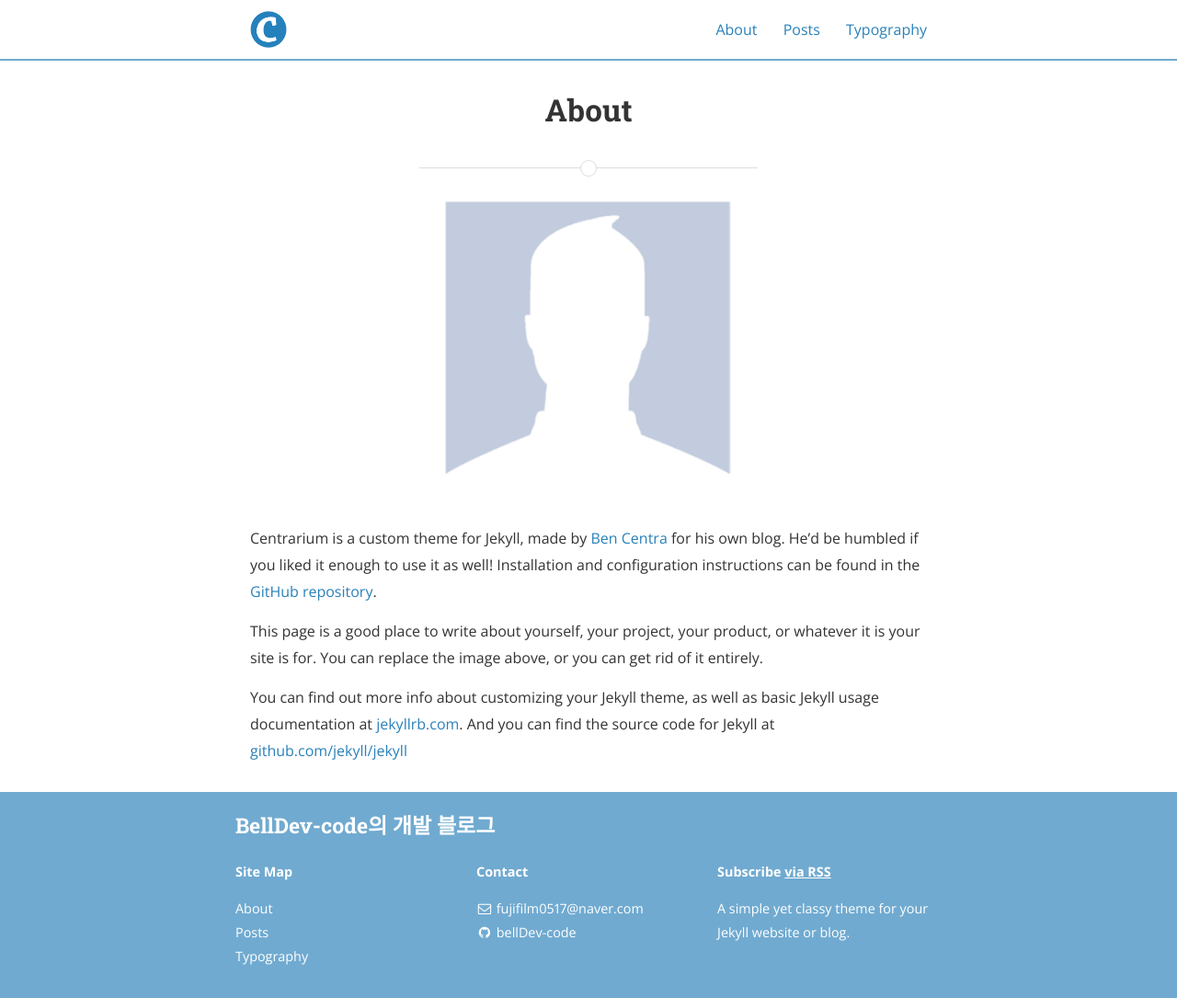
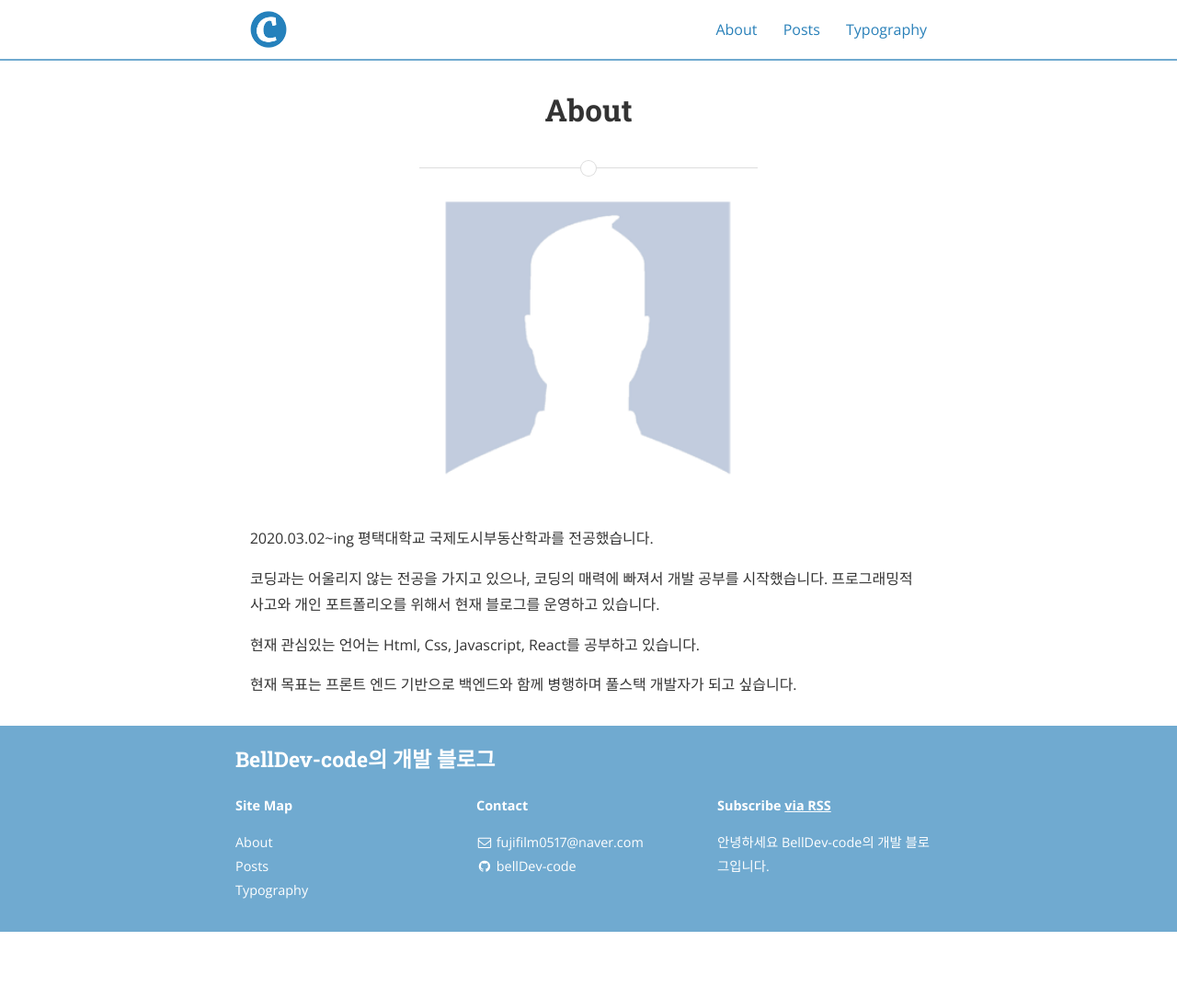
Before and after one commit to bellDev-code/bellDev-code.github.io, a Jekyll site: the page built from about.md, in a window 1280 px wide and 1085 px high. Shown: the whole window at 92% size. Built offline with Jekyll 4.4.1, drawn with Linux system fonts in a browser that asks for light colours; nearby versions of some CDN libraries.

Commit message:
어바웃 수정

```diff
--- a/_config.yml
+++ b/_config.yml
@@ -12,9 +12,9 @@ exclude:
 title: BellDev-code의 개발 블로그
 subtitle: "비전공자의 개발 공부 블로그"
 email: fujifilm0517@naver.com
-name: BellDev
+name: BellDev-code
 description: >
-  A simple yet classy theme for your Jekyll website or blog.
+  안녕하세요 BellDev-code의 개발 블로그입니다.
 # Base URL of site (i.e. /blog). It should always start with a slash,
 # and never end with a slash. Set it to a blank value if hosting at the
 # root of your server.
@@ -54,10 +54,10 @@ jekyll-archives:
 
 # Category descriptions (for archive pages)
 descriptions:
-  - cat: jekyll
+  - cat: Javascript
     desc: "Posts describing Jekyll setup techniques."
 
-  - cat: dummy
+  - cat: CSS
     desc: "Just some placeholder posts, lorem ipsum and the rest."
 
 # Social icons and sharing options
--- a/about.md
+++ b/about.md
@@ -7,11 +7,16 @@ main_nav: true
 
 ![alt text]({{ site.baseurl }}/assets/profile-placeholder.gif "Profile Picture"){:.profile}
 
-Centrarium is a custom theme for Jekyll, made by [Ben Centra][bencentra] for his own blog. He'd be humbled if you liked it enough to use it as well! Installation and configuration instructions can be found in the [GitHub repository](https://github.com/bencentra/centrarium).
+2020.03.02~ing 평택대학교 국제도시부동산학과를 전공했습니다.
 
-This page is a good place to write about yourself, your project, your product, or whatever it is your site is for. You can replace the image above, or you can get rid of it entirely.
+코딩과는 어울리지 않는 전공을 가지고 있으나, 코딩의 매력에 빠져서 개발 공부를 시작했습니다.
+프로그래밍적 사고와 개인 포트폴리오를 위해서 현재 블로그를 운영하고 있습니다.
 
-You can find out more info about customizing your Jekyll theme, as well as basic Jekyll usage documentation at [jekyllrb.com](http://jekyllrb.com/). And you can find the source code for Jekyll at [github.com/jekyll/jekyll](https://github.com/jekyll/jekyll)
+현재 관심있는 언어는 Html, Css, Javascript, React를 공부하고 있습니다.
+
+현재 목표는 프론트 엔드 기반으로 백엔드와 함께 병행하며 풀스택 개발자가 되고 싶습니다.
+
+<!-- You can find out more info about customizing your Jekyll theme, as well as basic Jekyll usage documentation at [jekyllrb.com](http://jekyllrb.com/). And you can find the source code for Jekyll at [github.com/jekyll/jekyll](https://github.com/jekyll/jekyll) -->
 
 [centrarium]: https://github.com/bencentra/centrarium
 [bencentra]: http://bencentra.com
```
Also changed, not shown: _posts/2015-04-18-dummy.md (+2 -2 lines).
